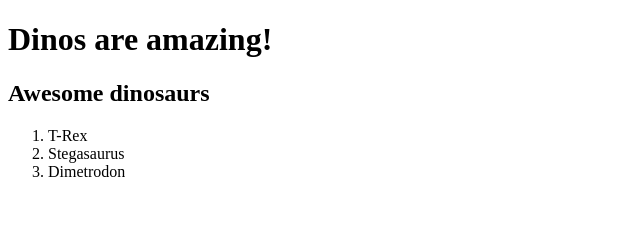
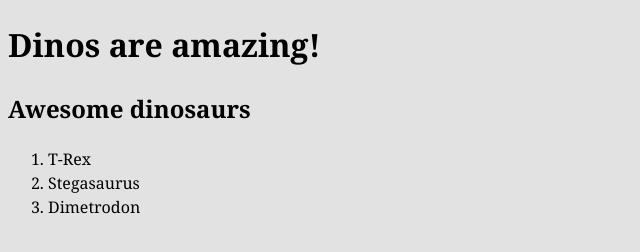
Before and after one commit to card0127/intro-to-github, a plain HTML site: page index.html in a window 1280 px wide. Shown: the whole page, without its empty margins (0-640 px from the left). Drawn offline with Linux system fonts and the light colour scheme.

Commit message:
Added some basic CSS.

```diff
--- /dev/null
+++ b/css/general.css
@@ -0,0 +1,10 @@
+@charset "UTF-8";
+/* CSS Document */
+
+html {
+	background-color: #e2e2e2;
+	font: normal 100%/1.5 Georgia,serif;
+	/*
+	font: font-weight font-size/line-height font-family;
+	*/
+}
--- a/index.html
+++ b/index.html
@@ -3,6 +3,7 @@
 <head>
 	<meta charset="UTF-8">
 	<title>Dinosaurs Rock!</title>
+	<link href="css/general.css" rel="stylesheet">
 </head>
 
 <body>
```
